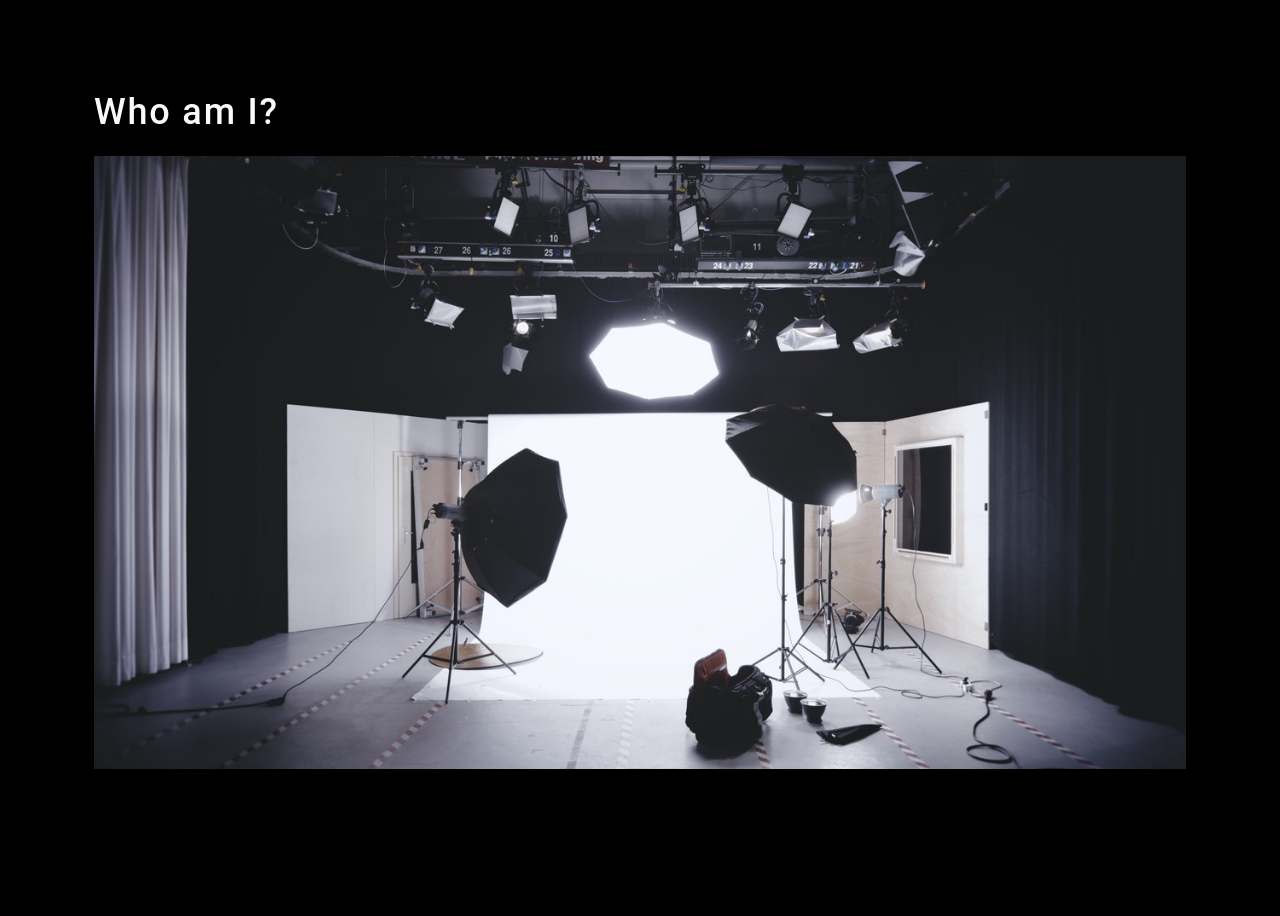
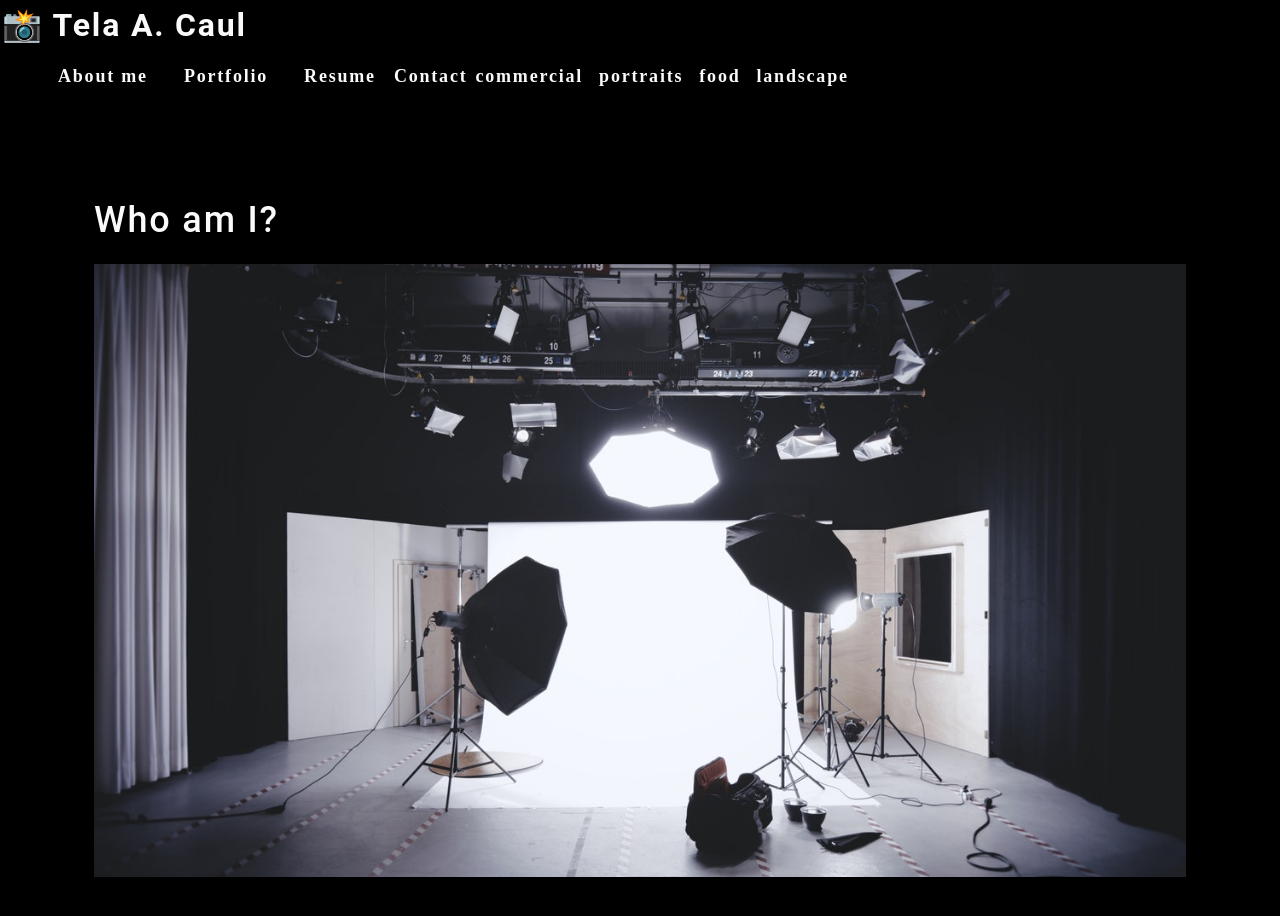
Before and after one commit to telacaul/react-portfolio, a React (Create React App) app: page / in a window 1280 px wide. Shown: the top 916 px of the page. Before the commit the page ends 883 px from the top, so only its background shows below. Built offline with nearby package versions, Linux system fonts and the light colour scheme.

Commit message:
nav components named

```diff
--- a/src/App.js
+++ b/src/App.js
@@ -1,10 +1,12 @@
 import React from 'react';
+import Nav from './components/Nav';
 import About from './components/About';
 
 function App() {
 
   return (
     <div>
+      <Nav></Nav>
       <main>
         <About></About>
       </main>
--- /dev/null
+++ b/src/components/Nav/index.js
@@ -0,0 +1,66 @@
+import React from 'react';
+
+const categories = [
+    {
+      name: "commercial",
+      description:
+        "Photos of grocery stores, food trucks, and other commercial projects",
+    },
+    { name: "portraits", description: "Portraits of people in my life" },
+    { name: "food", description: "Delicious delicacies" },
+    {
+      name: "landscape",
+      description: "Fields, farmhouses, waterfalls, and the beauty of nature",
+    },
+];
+
+function categorySelected(name) {
+    console.log(`${name} clicked`)
+}
+
+function Nav() {
+    return (
+        <header>
+            <h2>
+                <a href="/">
+                <span role="img" aria-label="camera"> 📸</span> Tela A. Caul
+                </a>
+            </h2>
+            <nav>
+                <ul className="flex-row">
+                <li className="mx-2">
+                    <a href="#about">
+                    About me
+                    </a>
+                </li>
+                <li className="mx-2">
+                    <a href="#portfolio">
+                    Portfolio
+                    </a>
+                </li>
+                <li className="mx-2">
+                    <a href="resume">
+                    Resume
+                    </a>
+                </li>
+                <li>
+                    <span>Contact</span>
+                </li>
+                    {categories.map((category) => (
+                        <li
+                            className="mx-1"
+                            key={category.className}
+                        >
+                            <span onClick={categorySelected(category.name)} >
+                                {category.name}
+                            </span>
+                        </li>
+                    ))}
+                </ul>
+            </nav>
+        </header>
+    );
+}
+
+
+export default Nav;
```
